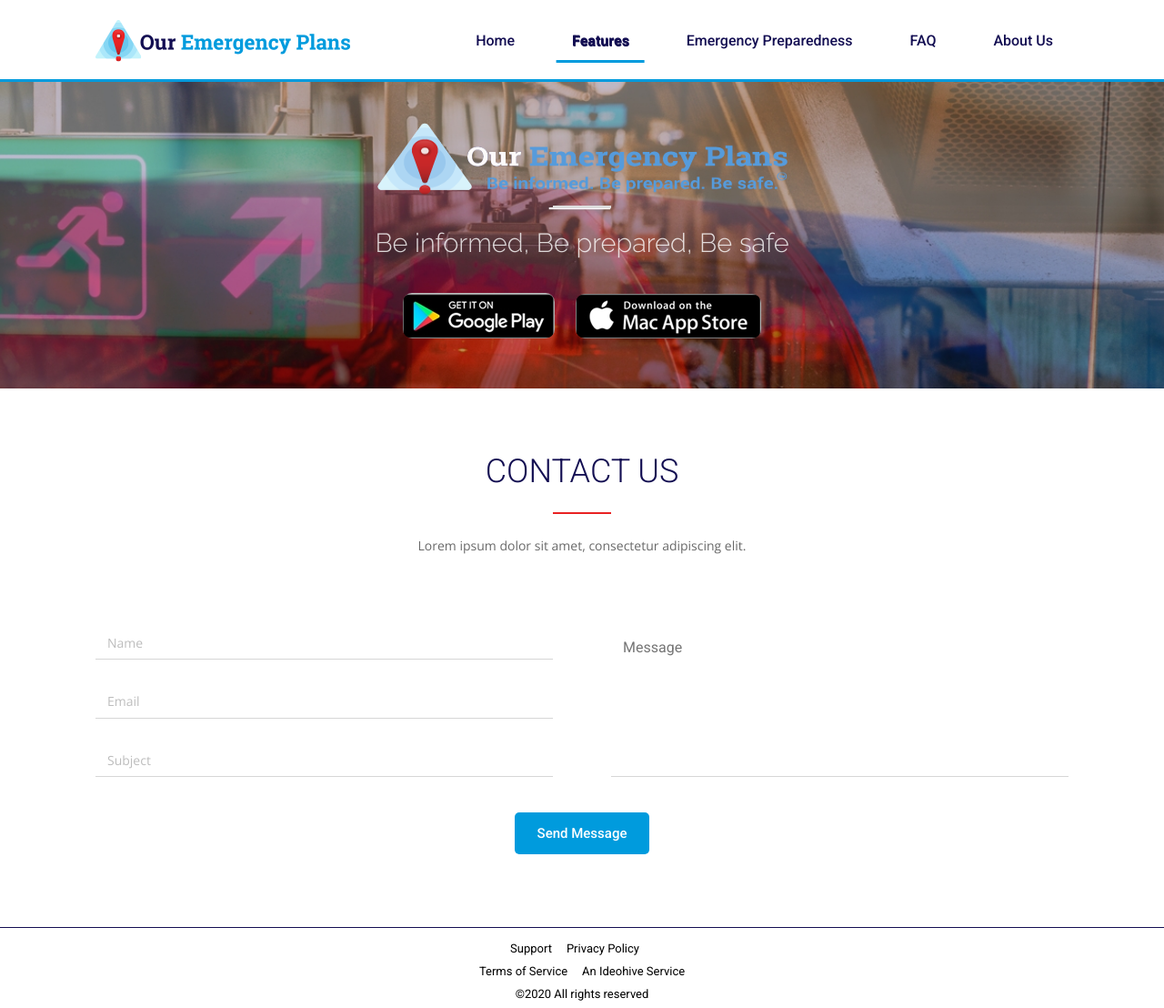
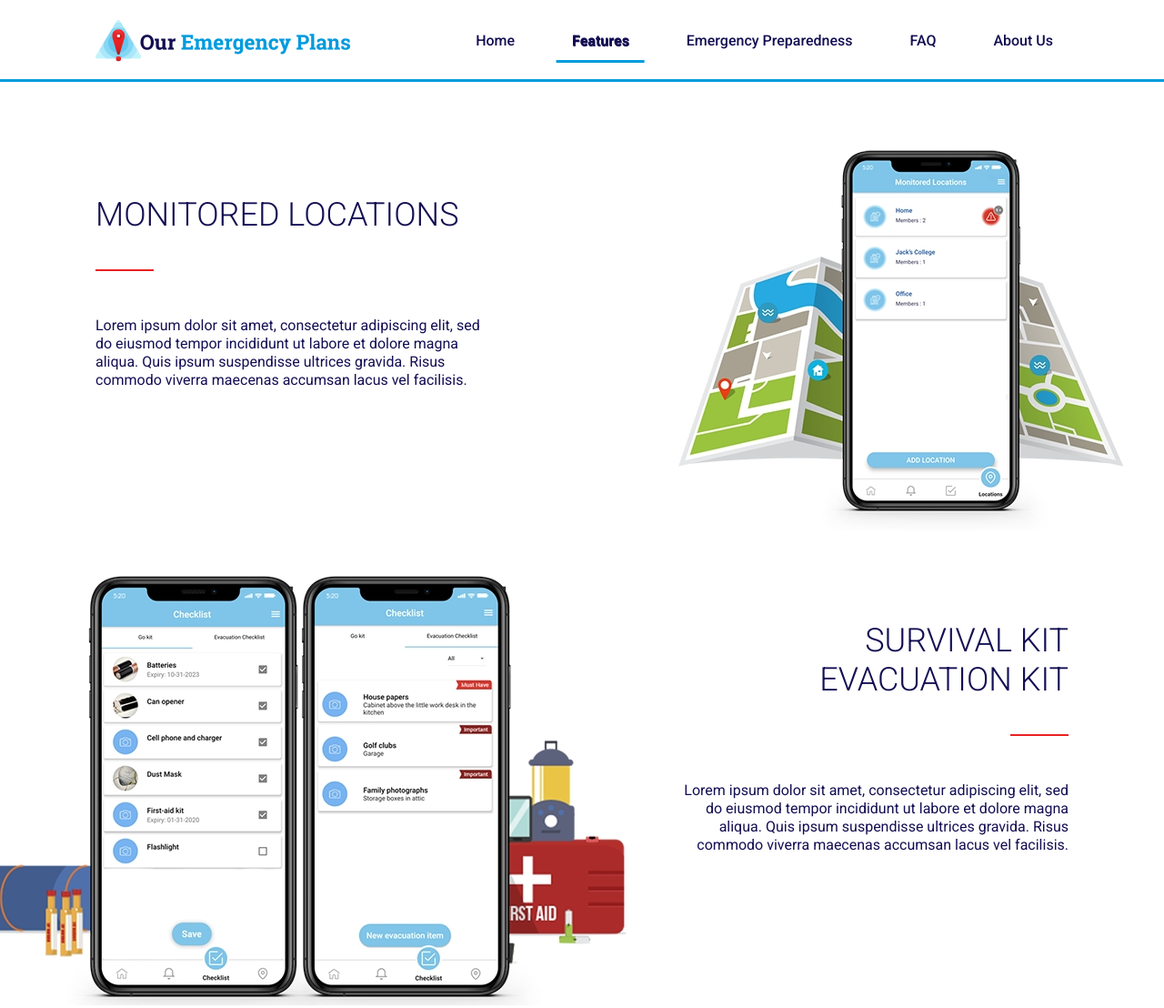
Before and after one commit to Mher-777/OurEmergencyPlans, a website: page app/features-page.html in a window 1280 px wide. Shown: the top 1108 px of the page at 91% size. Drawn offline with nearby package versions, Linux system fonts and the light colour scheme; some packages are replaced by stand-ins of ours; a script that the page names is missing.

Commit message:
added new page features

```diff
--- a/app/features-page.html
+++ b/app/features-page.html
@@ -52,7 +52,64 @@
         </div>
     </header>
 
-
+    <section class="features-page">
+        <div class="wrapper">
+            <div class="container">
+                <div class="features-page__inner">
+                    <div class="features-page__row">
+                        <div class="features-page__content">
+                            <div class="features-page__content-title section-title">
+                                Monitored Locations
+                            </div>
+                            <div class="features-page__content-text">
+                                Lorem ipsum dolor sit amet, consectetur adipiscing elit, sed do eiusmod tempor incididunt ut labore et dolore magna
+                                aliqua. Quis ipsum suspendisse ultrices gravida. Risus commodo viverra maecenas accumsan lacus vel facilisis.
+                            </div>
+                        </div>
+                        <div class="features-page__bg" style="background-image: url(./images/features-page__bg01.jpg);"></div>
+                    </div>
+                    <div class="features-page__row row-reverse">
+                        <div class="features-page__content">
+                            <div class="features-page__content-title section-title">
+                                Survival Kit
+                                Evacuation Kit
+                            </div>
+                            <div class="features-page__content-text">
+                                Lorem ipsum dolor sit amet, consectetur adipiscing elit, sed do eiusmod tempor incididunt ut labore et dolore magna
+                                aliqua. Quis ipsum suspendisse ultrices gravida. Risus commodo viverra maecenas accumsan lacus vel facilisis.
+                            </div>
+                        </div>
+                        <div class="features-page__bg" style="background-image: url(./images/features-page__bg02.jpg);"></div>
+                    </div>
+                    <div class="features-page__row ">
+                        <div class="features-page__content">
+                            <div class="features-page__content-title section-title">
+                                Disaster Alert
+                            </div>
+                            <div class="features-page__content-text">
+                                Lorem ipsum dolor sit amet, consectetur adipiscing elit, sed do eiusmod tempor incididunt ut labore et dolore magna
+                                aliqua. Quis ipsum suspendisse ultrices gravida. Risus commodo viverra maecenas accumsan lacus vel facilisis.
+                            </div>
+                        </div>
+                        <div class="features-page__bg" style="background-image: url(./images/features-page__bg03.jpg);"></div>
+                    </div>
+                    <div class="features-page__row row-reverse">
+                        <div class="features-page__content">
+                            <div class="features-page__content-title section-title">
+                                Emergancy Response
+                                and Management
+                            </div>
+                            <div class="features-page__content-text">
+                                Lorem ipsum dolor sit amet, consectetur adipiscing elit, sed do eiusmod tempor incididunt ut labore et dolore magna
+                                aliqua. Quis ipsum suspendisse ultrices gravida. Risus commodo viverra maecenas accumsan lacus vel facilisis.
+                            </div>
+                        </div>
+                        <div class="features-page__bg" style="background-image: url(./images/features-page__bg04.jpg);"></div>
+                    </div>
+                </div>
+            </div>
+        </div>
+    </section>
     <section class="banner">
         <div class="banner__slider">
             <div class="banner__slider-bg" style="background-image: url(./images/banner-slider__bg01.jpg);">
--- a/app/scss/style.scss
+++ b/app/scss/style.scss
@@ -65,7 +65,6 @@
   }
 }
 .main-slider {
-
   &__bg {
     min-height: 664px;
     background-repeat: no-repeat;
@@ -329,35 +328,112 @@
   min-height: 95px;
   border-top: 1px solid #130e52;
   padding: 10px 0;
-  &__inner{
+  &__inner {
     width: 271px;
     margin: 0 auto;
   }
 }
-.footer__menu{
+.footer__menu {
   display: flex;
   justify-content: center;
   flex-wrap: wrap;
-    &-item{
+  &-item {
     font-size: 13px;
     margin-right: 16px;
-       &:last-child{
+    &:last-child {
       margin-right: 0;
     }
   }
-    &-link{
+  &-link {
     color: #000;
     line-height: 25px;
-        &:hover{
+    &:hover {
       text-decoration: underline;
     }
   }
 }
-.footer__copy{
+.footer__copy {
   text-align: center;
-    &-text{
+  &-text {
     font-size: 13px;
     color: #000;
     line-height: 25px;
   }
 }
+.features-page {
+  padding-top: 75px;
+  padding-bottom: 45px;
+  width: 100%;
+  overflow-x: hidden;
+  &__row {
+    display: flex;
+    justify-content: space-between;
+    margin-bottom: 50px;
+
+    &.row-reverse {
+      flex-direction: row-reverse;
+      .features-page__content {
+        text-align: right;
+      }
+      .section-title::after {
+        right: 0;
+        left: auto;
+      }
+    }
+  }
+  &__content {
+    max-width: 430px;
+    width: 100%;
+    padding-top: 50px;
+    &-text {
+      color: #130e53;
+      line-height: 20px;
+    }
+  }
+  &__bg {
+    min-height: 418px;
+    max-width: 489px;
+    width: 100%;
+    background-repeat: no-repeat;
+    background-size: contain;
+    background-position: center;
+  }
+}
+.section-title::after {
+  transform: none;
+  left: 0;
+}
+.section-title {
+  padding-bottom: 40px;
+  margin-bottom: 50px;
+}
+.features-page__row {
+    &:nth-child(1){
+        .features-page__bg{
+            max-width: 489px;
+            min-height: 418px;
+            margin-right: -60px;
+        }
+    }
+    &:nth-child(2){
+        .features-page__bg{
+            max-width: 765px;
+            min-height: 472px;
+            margin-left: -168px;
+        }
+    }
+    &:nth-child(3){
+        .features-page__bg{
+            max-width: 730px;
+            min-height: 611px;
+            margin-right: -165px;
+        }
+    }
+    &:nth-child(4){
+        .features-page__bg{
+            max-width: 730px;
+            min-height: 574px;
+                margin-left: -120px;
+        }
+    }
+}
```
Also changed, not shown: app/css/style.min.css, app/images/features-page__bg01.jpg (added), app/images/features-page__bg02.jpg (added), app/images/features-page__bg03.jpg (added), app/images/features-page__bg04.jpg (added), build/images/features-page__bg01.jpg (added), build/images/features-page__bg02.jpg (added), build/images/features-page__bg03.jpg (added), build/images/features-page__bg04.jpg (added), build/images/features-page__bg04.png (added). Lines whose indentation alone changed are shown as unchanged.
